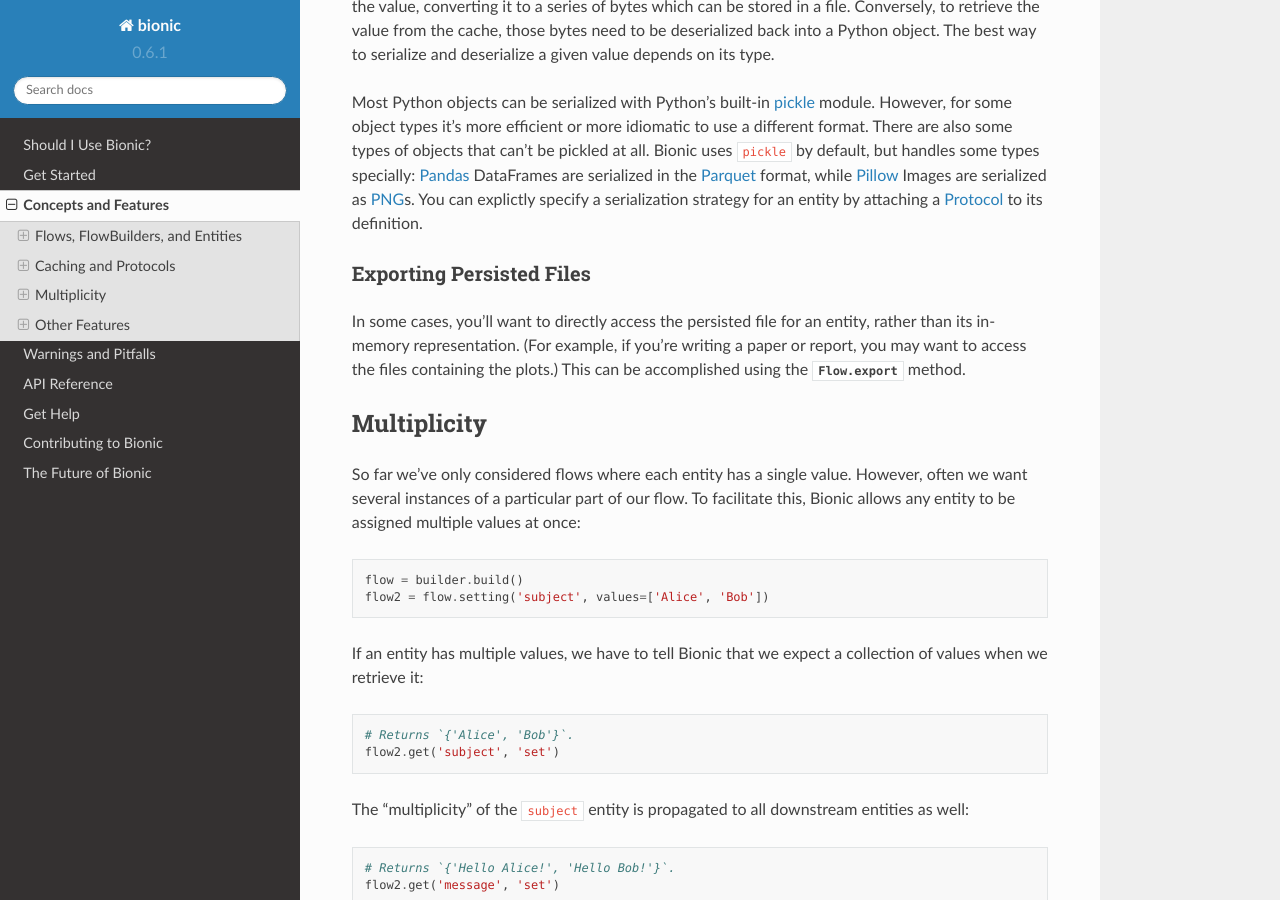
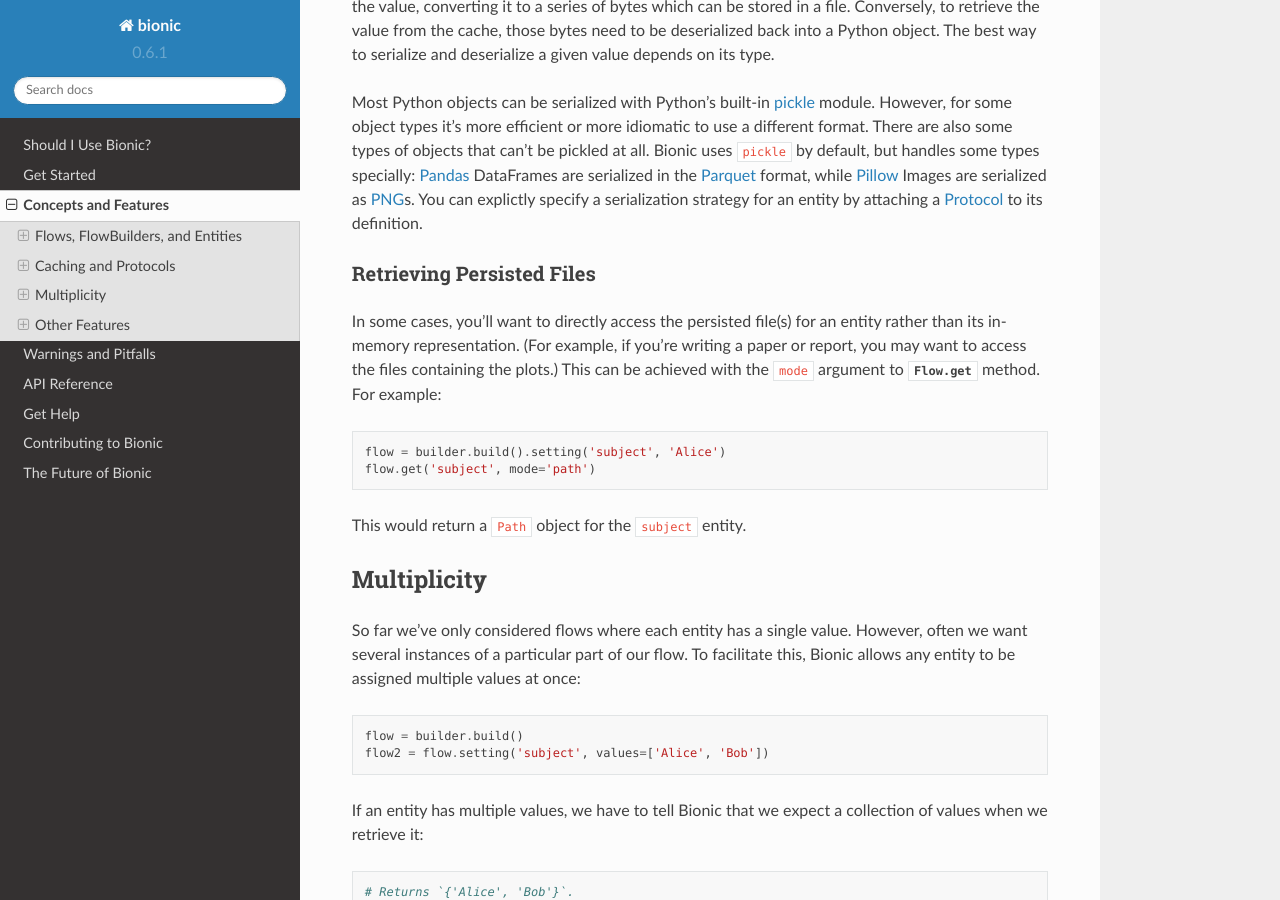
Before and after one commit to square/bionic, a Sphinx documentation site: the page built from docs/concepts.rst, in a window 1280 px wide and 900 px high, scrolled down 7216 px. Built offline with Sphinx 7.4.7 and the Read the Docs theme 2.0.0, drawn with Linux system fonts in a browser that asks for light colours.

Commit message:
Update documentation for multi-val export

```diff
--- a/docs/api/index.rst
+++ b/docs/api/index.rst
@@ -9,3 +9,4 @@ These are the APIs provided by Bionic.
     flow
     decorators
     protocols
+    util
--- a/docs/concepts.rst
+++ b/docs/concepts.rst
@@ -415,13 +415,20 @@ explictly specify a serialization strategy for an entity by attaching a
 
 .. _Protocol: api/protocols.rst
 
-Exporting Persisted Files
-.........................
+Retrieving Persisted Files
+..........................
+In some cases, you'll want to directly access the persisted file(s) for an
+entity rather than its in-memory representation.  (For example, if you're
+writing a paper or report, you may want to access the files containing the
+plots.) This can be achieved with the ``mode`` argument to
+:meth:`Flow.get <bionic.Flow.get>` method.  For example:
 
-In some cases, you'll want to directly access the persisted file for an entity,
-rather than its in-memory representation.  (For example, if you're writing a
-paper or report, you may want to access the files containing the plots.) This
-can be accomplished using the :meth:`Flow.export <bionic.Flow.export>` method.
+.. code-block:: python
+
+    flow = builder.build().setting('subject', 'Alice')
+    flow.get('subject', mode='path')
+
+This would return a ``Path`` object for the ``subject`` entity.
 
 Multiplicity
 ------------
```
Also changed, not shown: docs/api/util.rst (added, +19 -0 lines), 1 other file.
